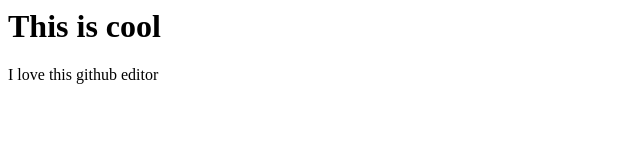
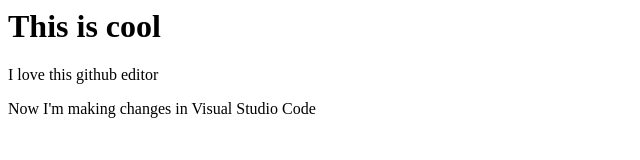
Before and after one commit to chino4242/FSE, a plain HTML site: page index.html in a window 1280 px wide. Shown: the whole page, without its empty margins (0-640 px from the left). Drawn offline with Linux system fonts and the light colour scheme.

Commit message:
Adds line from Visual Studio Code from work

```diff
--- a/index.html
+++ b/index.html
@@ -6,5 +6,6 @@
   <body>
     <h1>This is cool</h1>
     <p>I love this github editor</p>
+    <p>Now I'm making changes in Visual Studio Code</p>
   </body>
 </html>
```
